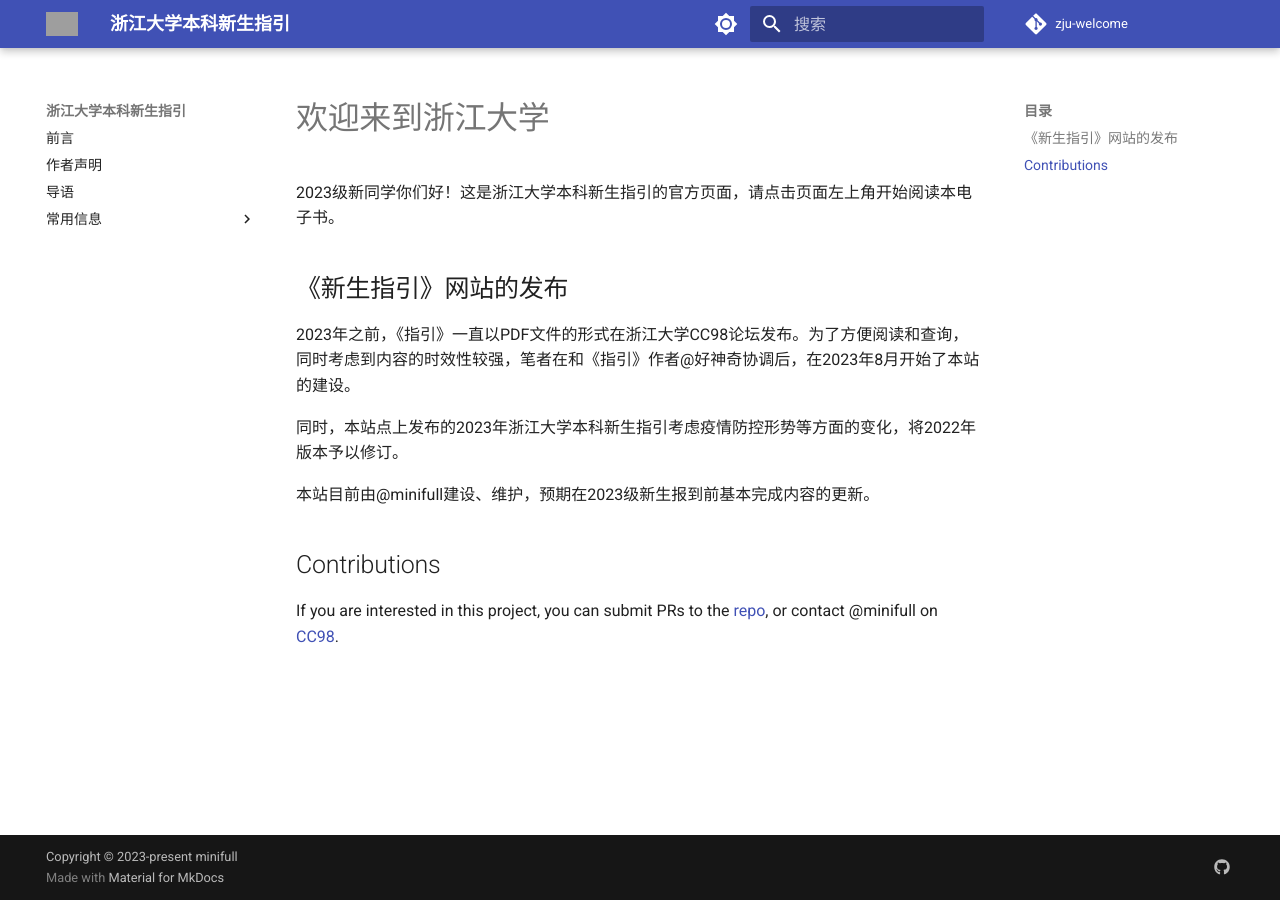
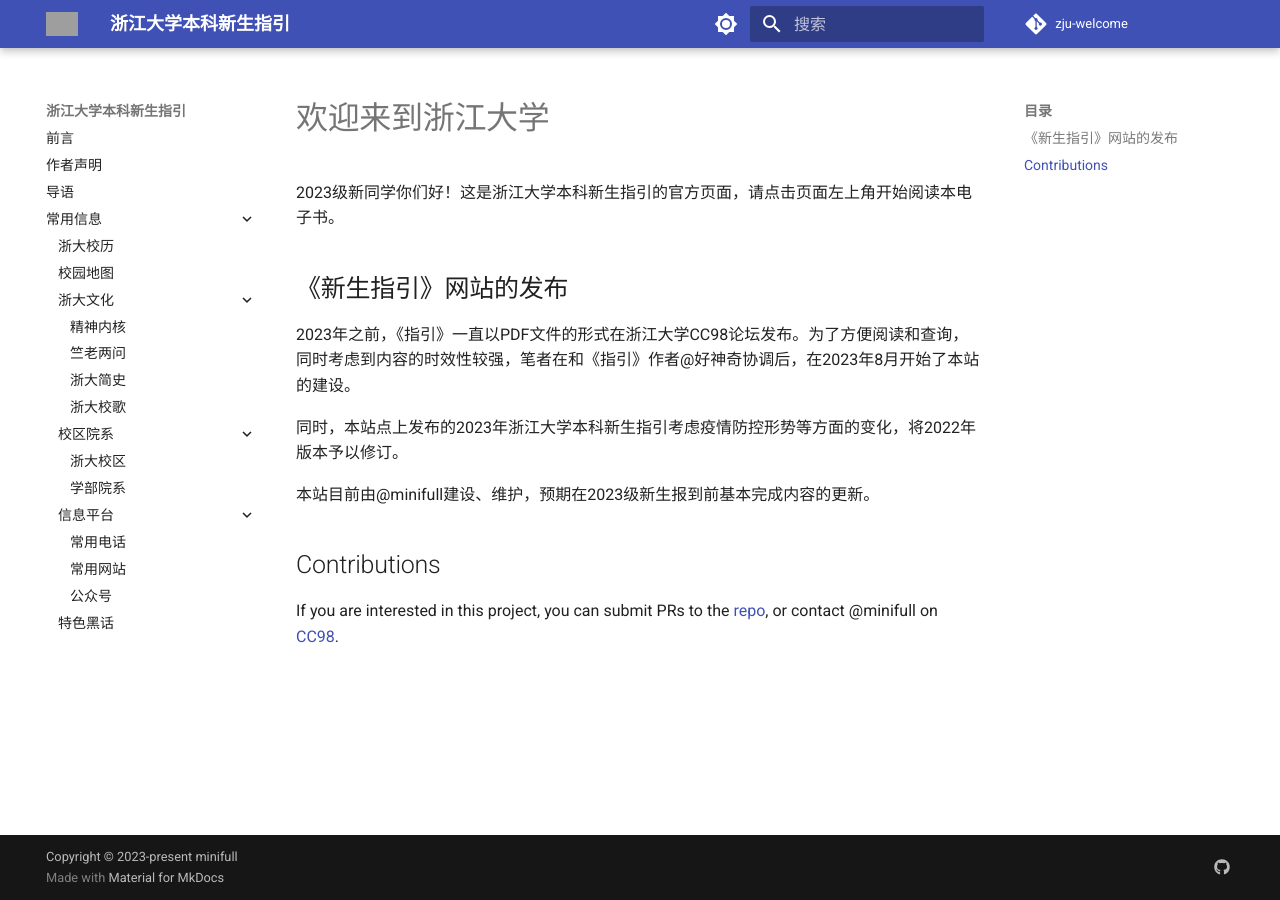
Before and after one commit to mini-full/zju-welcome, an MkDocs documentation site: the page built from docs/index.md, in a window 1280 px wide. Built offline with MkDocs 1.6.1 and Material for MkDocs 9.7.7, drawn with Linux system fonts in a browser that asks for light colours; comment, search, counter and statistics services are not loaded; some of the changed lines change nothing that is shown; grey boxes are pictures that could not be loaded.

Commit message:
add channels, add expand feature

```diff
--- /dev/null
+++ b/docs/basics/channels.md
@@ -0,0 +1,16 @@
+# 微信公众号
+
+|浙江大学                     |   浙江大学官方公众号|
+|-|-|
+|浙江大学学生公寓管理服务中心 |         宿舍管理公众号。涉及卧具预订、订水、电费充值、报修、毕至居预约等|
+|          浙江大学求是学院   |              求是学院官方公众号|
+|          浙江大学本科招生   |       本科招生处公众号，投放招生信息|
+|          浙江大学团委       |   团委官方公众号|
+|          浙大微学工         | 党委学生工作部官方公众号|
+|          浙江大学CC98论坛   |       CC98公众号，推送98相关资讯|
+|          浙江大学计财处     |     可直接通过微信缴纳费用|
+|          浙江大学图书馆     |     推送图书、讲座相关信息|
+|          浙大出国交流资讯   |       推送对外交流活动与项目讯息|
+|          杭州浙江大学校友会 |         主要用于每年“毅行”活动报名|
+|          兰德力自助洗       |   校内自助洗衣系统公众号|
+|          尼普顿智慧生活     |     校内充电桩、空调等服务公众号|
--- a/mkdocs.yml
+++ b/mkdocs.yml
@@ -25,6 +25,7 @@ nav:
     - 信息平台:
       - 常用电话: "basics/contact.md"
       - 常用网站: "basics/websites.md"
+      - 公众号: "basics/channels.md"
     - 特色黑话: "basics/slang.md"
 
 
@@ -62,6 +63,7 @@ theme:
     - navigation.path
     - navigation.top
     - navigation.footer
+    - navigation.expand
 
     - search.highlight
     - search.share
```
